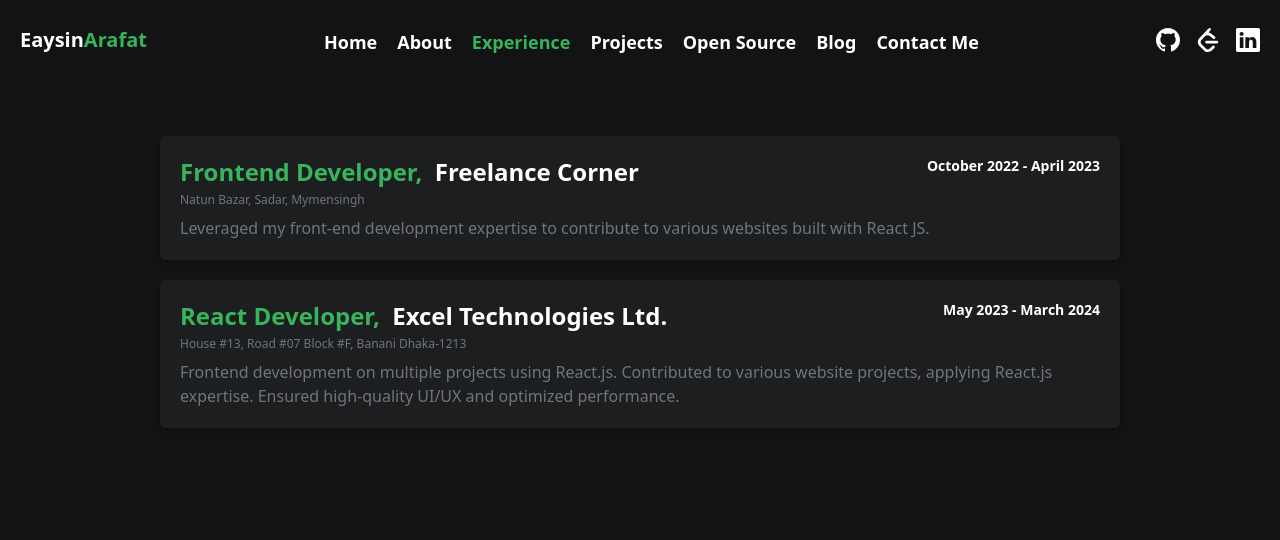
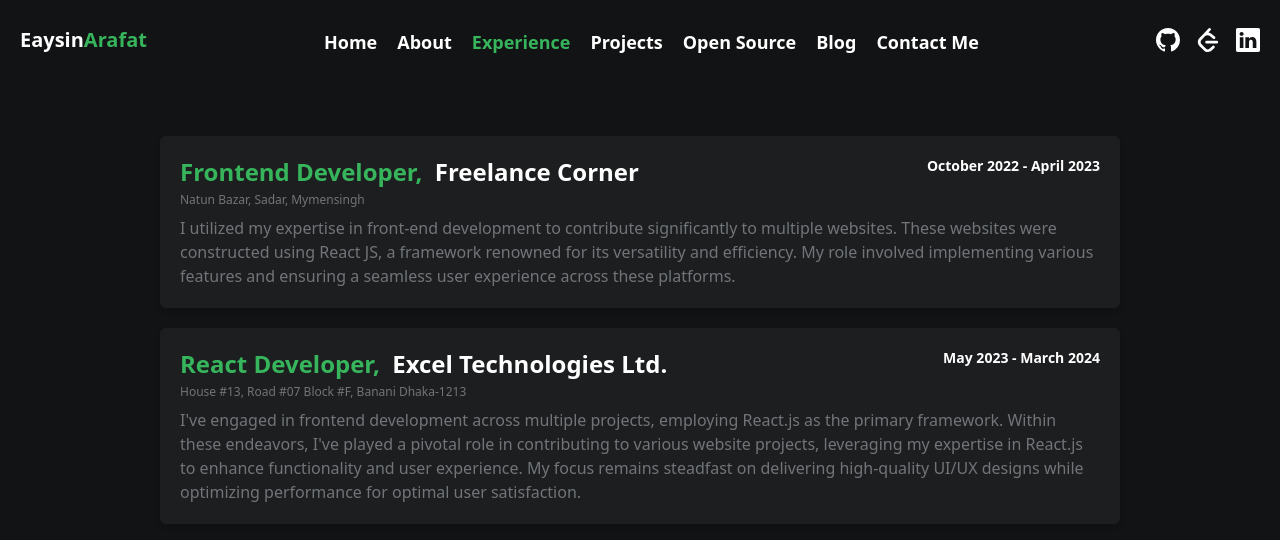
Before and after one commit to eaysin-arafat/my-portfolio, a React (Vite) app: page /experience in a window 1280 px wide. Shown: the top 540 px of the page. Built offline with nearby package versions, Linux system fonts and the light colour scheme.

Commit message:
update experience job desc

```diff
--- a/src/data/experience.ts
+++ b/src/data/experience.ts
@@ -16,7 +16,7 @@ export const experienceData: ExperienceData = [
     companyName: "Freelance Corner",
     location: "Natun Bazar, Sadar, Mymensingh",
     description:
-      "Leveraged my front-end development expertise to contribute to various websites built with React JS.",
+      "I utilized my expertise in front-end development to contribute significantly to multiple websites. These websites were constructed using React JS, a framework renowned for its versatility and efficiency. My role involved implementing various features and ensuring a seamless user experience across these platforms.",
   },
   {
     date: "May 2023 - March 2024",
@@ -24,6 +24,6 @@ export const experienceData: ExperienceData = [
     companyName: "Excel Technologies Ltd.",
     location: "House #13, Road #07 Block #F, Banani Dhaka-1213",
     description:
-      "Frontend development on multiple projects using React.js. Contributed to various website projects, applying React.js expertise. Ensured high-quality UI/UX and optimized performance.",
+      "I've engaged in frontend development across multiple projects, employing React.js as the primary framework. Within these endeavors, I've played a pivotal role in contributing to various website projects, leveraging my expertise in React.js to enhance functionality and user experience. My focus remains steadfast on delivering high-quality UI/UX designs while optimizing performance for optimal user satisfaction.",
   },
 ];
```
